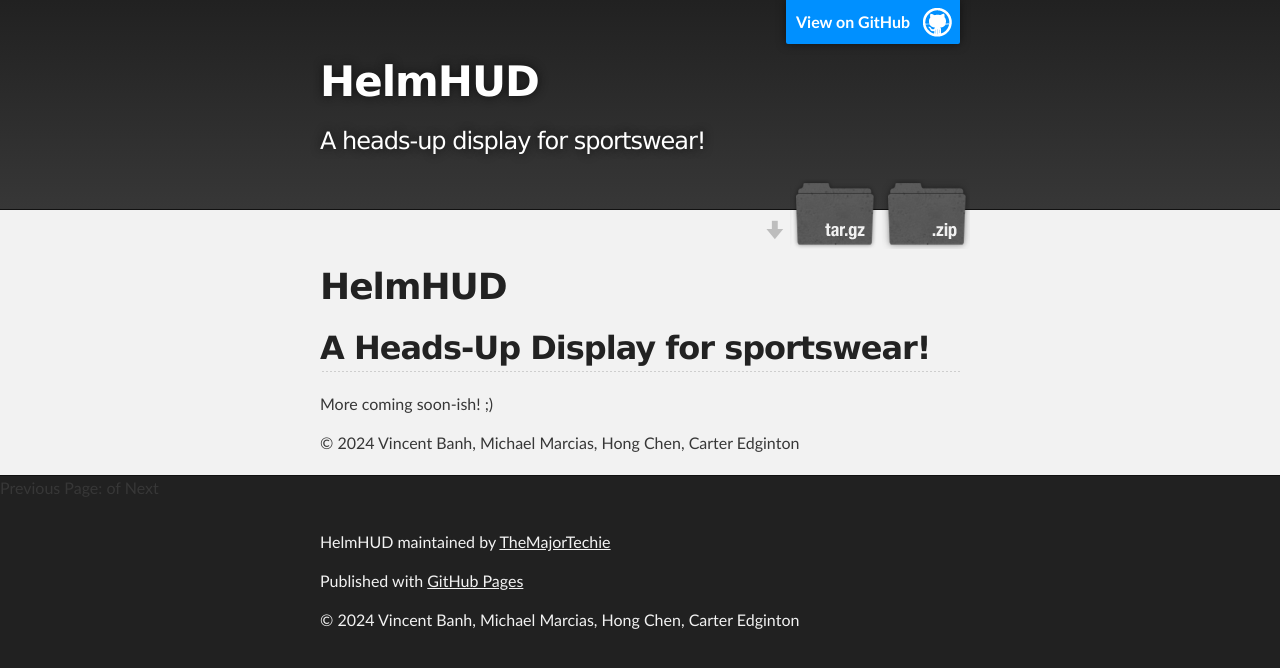
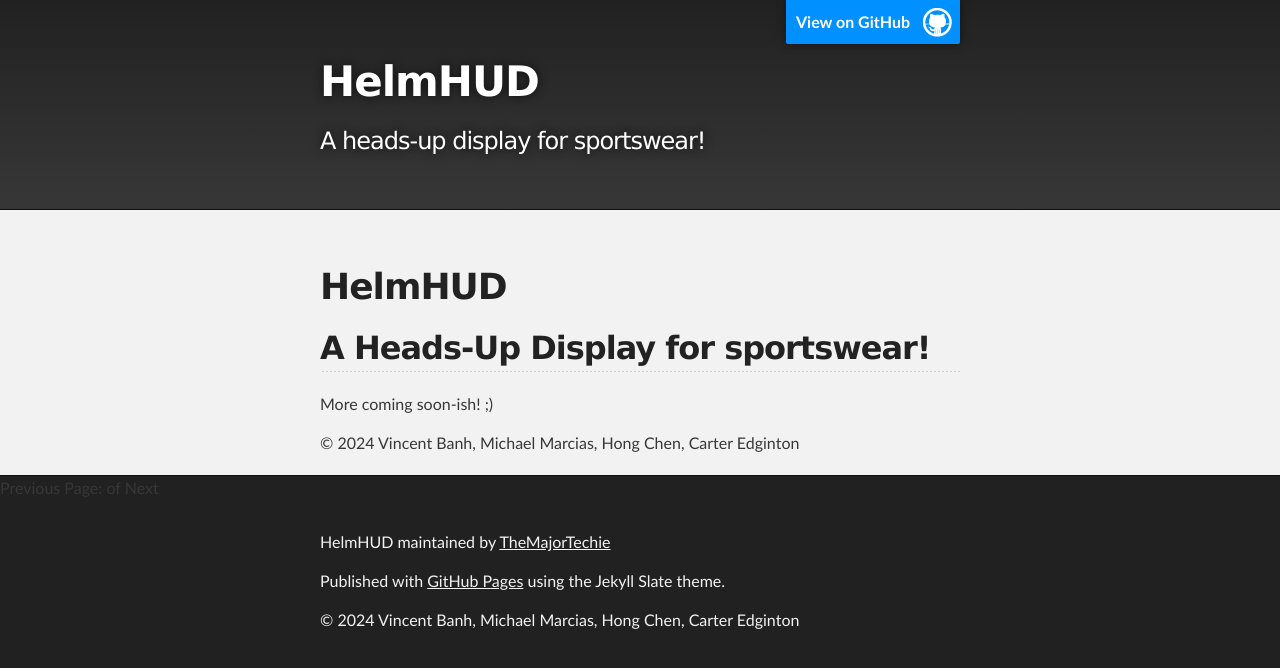
Before and after one commit to TheMajorTechie/HelmHUD, a Jekyll site: the page built from README.md, in a window 1280 px wide. Shown: the top 668 px of the page. Built offline with Jekyll 4.4.1, drawn with Linux system fonts in a browser that asks for light colours; our own code applies the rules of GitHub Pages for plain Markdown files.

Commit message:
disabled show downloads button and experimenting with pagination

```diff
--- a/_config.yml
+++ b/_config.yml
@@ -5,8 +5,8 @@ theme: minima
 plugins:
 - jekyll-remote-theme # add this line to the plugins list if you already have one
 - jekyll-paginate
-show_downloads: true
-paginate: 10
+show_downloads: false
+paginate: 2
 paginate_path: "/HelmHUD/page:num/"
 basewebsite: /HelmHUD
 permalink: date
--- a/_layouts/default.html
+++ b/_layouts/default.html
@@ -72,7 +72,7 @@
         {% if site.github.is_project_page %}
         <p class="copyright">{{ site.title | default: site.github.repository_name }} maintained by <a href="{{ site.github.owner_url }}">{{ site.github.owner_name }}</a></p>
         {% endif %}
-        <p>Published with <a href="https://pages.github.com">GitHub Pages</a></p>
+        <p>Published with <a href="https://pages.github.com">GitHub Pages</a> using the Jekyll Slate theme.</p>
 		<p>© 2024 Vincent Banh, Michael Marcias, Hong Chen, Carter Edginton</p>
       </footer>
     </div>
```
